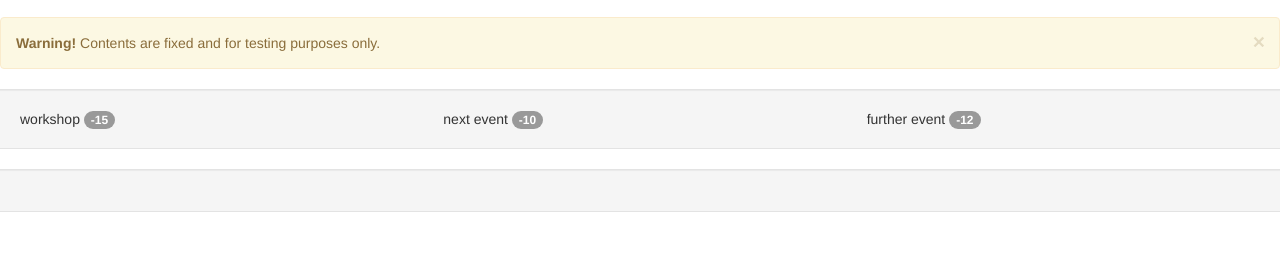
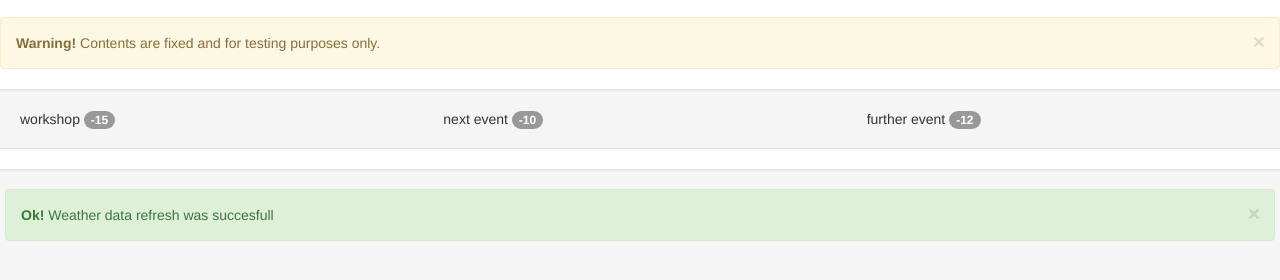
Before and after one commit to neskola/ActiveWeather, a plain HTML site: page Website/calendarview.html in a window 1280 px wide. Shown: the part 102-382 px from the top of the page. Drawn offline with Linux system fonts and the light colour scheme.

Commit message:
testing different method

```diff
--- a/Website/calendarview.html
+++ b/Website/calendarview.html
@@ -47,7 +47,7 @@
 
   <div class="row well" ng-controller="WeatherDataCtrl">
 	 <div id="status"></div>
-     <div ng-repeat="entry in entries" class="col-sm-4" title="Tooltip text">{{entry.text}} <span class="badge">{{entry.temp}}</span></div>
+     <div ng-repeat="entry in entries" class="col-sm-4" title="Tooltip text">{{entry.place}} <span class="badge">{{entry.data}}</span></div>
   </div>
 
 </div>
--- a/Website/js/data.js
+++ b/Website/js/data.js
@@ -10,17 +10,23 @@ function CalendarDataCtrl($scope) {
 function WeatherDataCtrl($scope, $http) {
 
     var place = 'Helsinki';
-    $scope.entries = [];
 
     $scope.entries = [];
 
-    $http.get('./python/' + place + '.json')
-      .then(function (result) {
-          $scope.entries = result.data;
-          alert(JSON.stringify($scope.entries));
-      });
+    $.ajax({
+        type: "GET",
+        url: './python/' + place + '.json',
+        async: false,
+        success: function (data) {
+            $("<div class='alert alert-success alert-dismissable'><button type='button' class='close' data-dismiss='alert' aria-hidden='true'>&times;</button><strong>Ok!</strong> Weather data refresh was succesfull</div>").appendTo("#status");
+            $scope.entries = data;
+            alert(JSON.stringify($scope.entries));
+        },
+        error: function (data) {
+            $("<div class='alert alert-warning alert-dismissable'><button type='button' class='close' data-dismiss='alert' aria-hidden='true'>&times;</button><strong>Warning!</strong> Weather data refresh was NOT succesfull</div>").appendTo("#status");
+        }
+    });
 
-    alert(JSON.stringify($scope.entries));
 /*	$.ajax({
 		type: "GET",
 		url: "./python/" + place + ".json",
```
